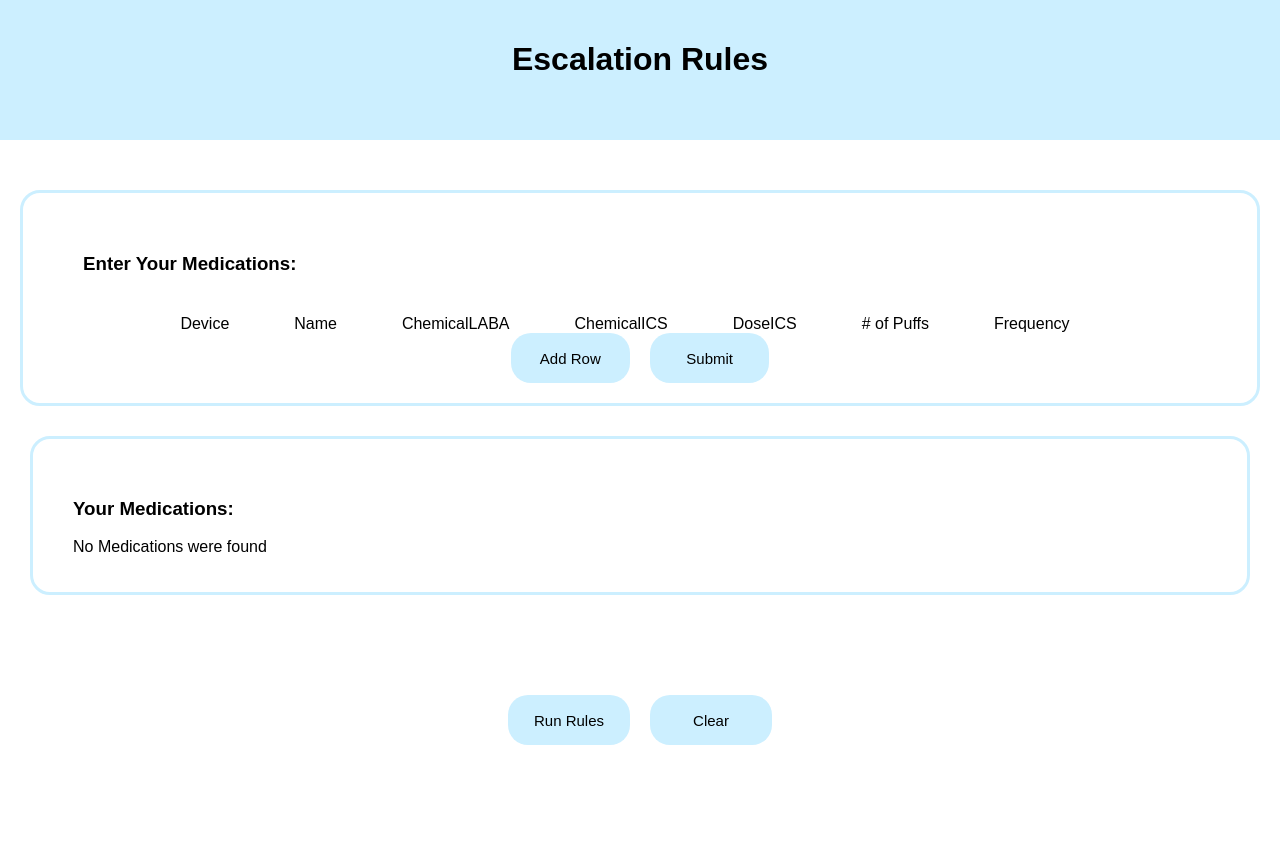
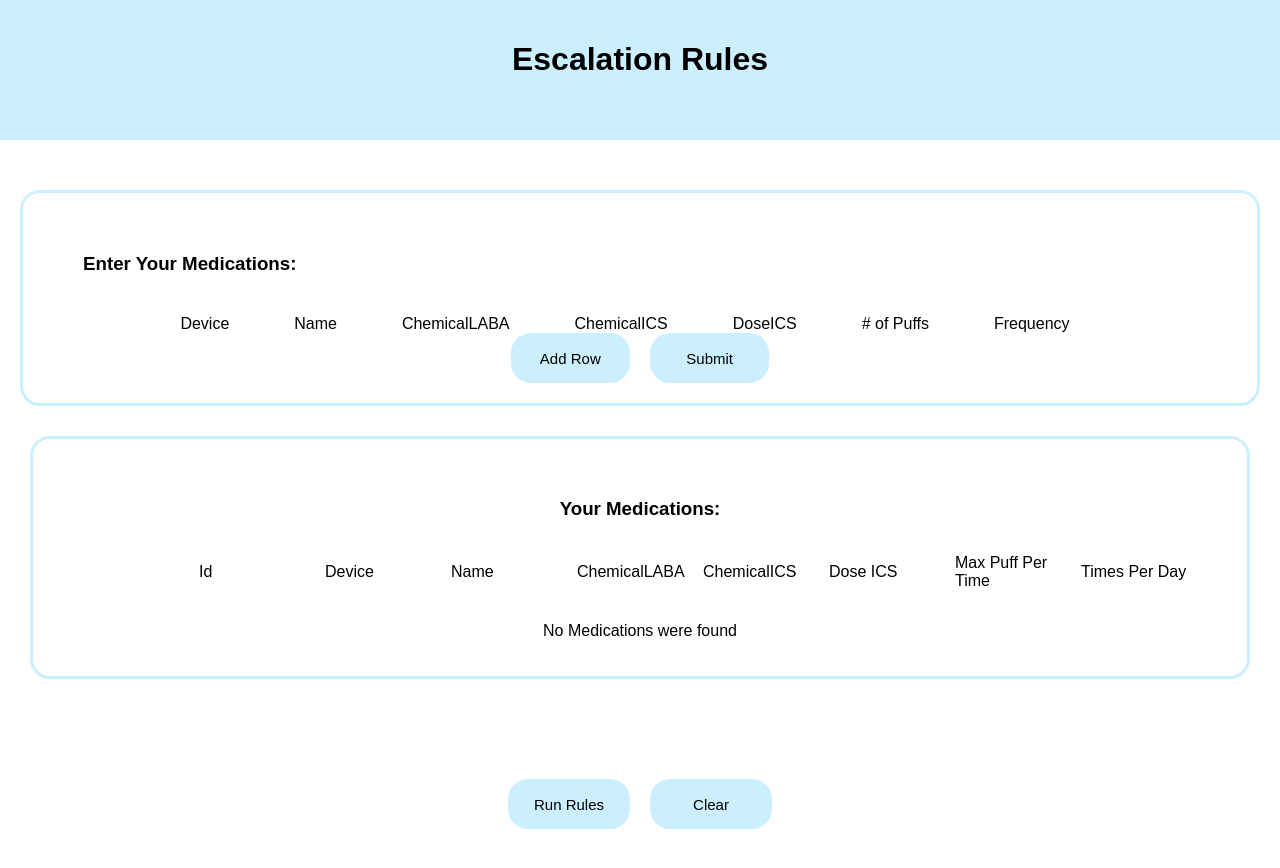
Before and after one commit to qoc-shirley/EAAPS-Rules, a React (Create React App) app: page / in a window 1280 px wide. Both pictures are taken after a click on the input "Submit". Shown: the top 868 px of the page. Before the commit the page ends 800 px from the top, so only its background shows below. Built offline with nearby package versions, Linux system fonts and the light colour scheme.

Commit message:
trying to add header to output of patient medications: flexbox

```diff
--- a/src/Components/Display/PatientMedications/PatientMedications.jsx
+++ b/src/Components/Display/PatientMedications/PatientMedications.jsx
@@ -5,7 +5,9 @@ import medicationData from '../../../medicationData/medicationData';
 import * as actions from '../../../redux/App/actions';
 import './styles.css';
 
-const DisplayPatientMedications = ( { chemicalICS, chemicalLABA, medication } ) => {
+const DisplayPatientMedications = ( { medication } ) => {
+  // const headerElements =
+  //   ['', 'Device', 'Name', 'ChemicalLABA', 'ChemicalICS', 'DoseICS', '# of Puffs', 'Frequency', ''];
   const displayMedications = _
     .chain( medication.medicationList )
     .reduce( ( filteredData, patientMedication ) => {
@@ -70,15 +72,15 @@ const DisplayPatientMedications = ( { chemicalICS, chemicalLABA, medication } )
                 ( patientMedication, index ) => {
                   return (
                     <div key={index} className="filteredMedications">
-                      <p className="medication">Medication {rowIndex + 1}</p>
-                      <p>ID: {patientMedication.id}</p>
-                      <p>Device: {patientMedication.device}</p>
-                      <p>Name: {patientMedication.name}</p>
-                      <p>chemicalLABA: {patientMedication.chemicalLABA}</p>
-                      <p>chemicalICS: {patientMedication.chemicalICS}</p>
-                      <p>Dose ICS:{patientMedication.doseICS}</p>
-                      <p>Max Puff: {patientMedication.maxPuffPerTime}</p>
-                      <p>Times Per Day: {patientMedication.timesPerDay}</p>
+                      <p className="title" id="medication">Medication {rowIndex + 1}</p>
+                      <p className="title">{patientMedication.id}</p>
+                      <p className="title">{patientMedication.device}</p>
+                      <p className="title">{patientMedication.name}</p>
+                      <p className="title">{patientMedication.chemicalLABA}</p>
+                      <p className="title">{patientMedication.chemicalICS}</p>
+                      <p className="title">{patientMedication.doseICS}</p>
+                      <p className="title">{patientMedication.maxPuffPerTime}</p>
+                      <p className="title">{patientMedication.timesPerDay}</p>
                     </div>
                   );
                 },
@@ -93,6 +95,17 @@ const DisplayPatientMedications = ( { chemicalICS, chemicalLABA, medication } )
   return (
     <div className="patientMedications">
       <h3>Your Medications:</h3>
+      <div className="header">
+        <p className="title" />
+        <p className="title">Id</p>
+        <p className="title">Device</p>
+        <p className="title">Name</p>
+        <p className="title">ChemicalLABA</p>
+        <p className="title">ChemicalICS</p>
+        <p className="title">Dose ICS</p>
+        <p className="title">Max Puff Per Time</p>
+        <p className="title">Times Per Day</p>
+      </div>
       {showPatientMedications}
     </div>
   );
@@ -103,16 +116,16 @@ const mapStateToProps = state => ( {
 } );
 
 const mapDispatchToProps = dispatch => ( {
-  appendMedicationList: ( medicationRow ) => dispatch( actions.appendMedicationList( medicationRow ) ),
+  appendMedicationList: medicationRow => dispatch( actions.appendMedicationList( medicationRow ) ),
   onChangePuffValue: ( index, value ) => dispatch( actions.onChangePuffValue( index, value ) ),
   onChangeTimesPerDayValue: ( index, value ) => dispatch( actions.onChangeTimesPerDayValue( index, value ) ),
-  onChangeDoseICS: ( index, value ) => dispatch( actions.onChangeDoseICS(index, value ) ),
+  onChangeDoseICS: ( index, value ) => dispatch( actions.onChangeDoseICS( index, value ) ),
   onChangeDeviceName: ( index, value ) => dispatch( actions.onChangeDeviceName( index, value ) ),
-  onChangeChemicalICS: ( index, value) => dispatch( actions.onChangeChemicalICS( index, value ) ),
-  onChangeChemicalLABA: ( index, value) => dispatch( actions.onChangeChemicalLABA( index, value ) ),
+  onChangeChemicalICS: ( index, value ) => dispatch( actions.onChangeChemicalICS( index, value ) ),
+  onChangeChemicalLABA: ( index, value ) => dispatch( actions.onChangeChemicalLABA( index, value ) ),
   onChangeMedicationName: ( index, value ) => dispatch( actions.onChangeMedicationName( index, value ) ),
-  onDeleteRow: ( index ) => dispatch( actions.onDeleteRow( index ) ),
-  getPatientMedications: ( medications ) => dispatch( actions.getPatientMedications( medications ) ),
+  onDeleteRow: index => dispatch( actions.onDeleteRow( index ) ),
+  getPatientMedications: medications => dispatch( actions.getPatientMedications( medications ) ),
 } );
 
 export default connect( mapStateToProps, mapDispatchToProps )( DisplayPatientMedications );
--- a/src/Components/Display/PatientMedications/styles.css
+++ b/src/Components/Display/PatientMedications/styles.css
@@ -4,15 +4,34 @@
     padding: 40px 40px 20px 40px;
     border: solid 3px #ccefff;
     border-radius: 20px;
+    display: flex;
+    flex-flow: column nowrap;
+    align-items: center;
+    justify-content: center;
+}
+
+.patientMedications .header {
+    display: flex;
+    width: 100%;
+    align-items: center;
+    justify-content: space-between;
+}
+
+.patientMedications .header .title {
+    flex-basis: 200px;
 }
 
 .patientMedications .medicationRow .filteredMedications {
     display: flex;
+    width: 100%;
+    align-items: center;
     justify-content: space-between;
-    flex-direction: row;
-    margin-right: 100px;
 }
 
-.patientMedications .medicationRow .filteredMedications .medication {
+.patientMedications .medicationRow .filteredMedications .title {
+    flex-basis: 200px;
+}
+
+.patientMedications .medicationRow .filteredMedications #medication {
     font-weight: bold;
 }
```
